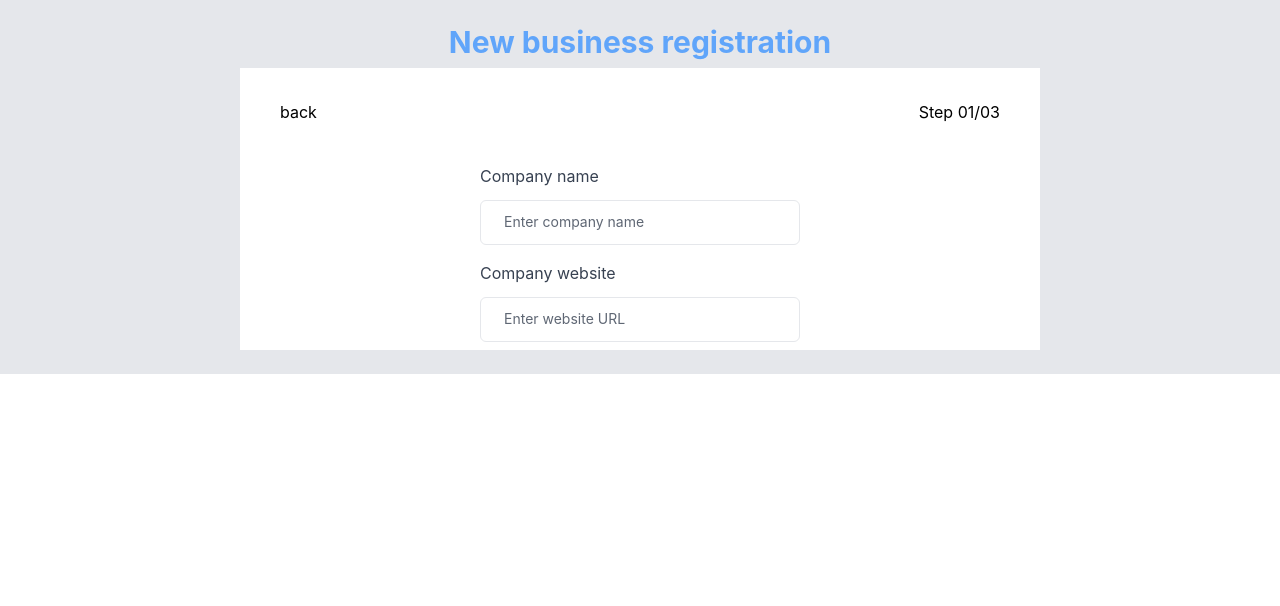
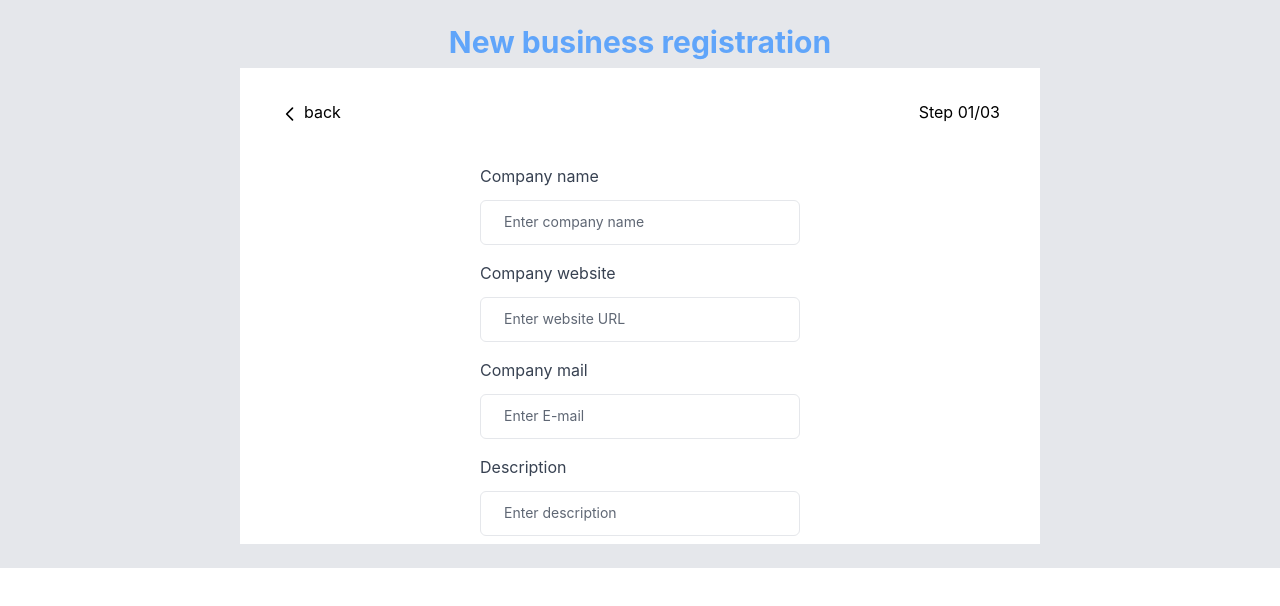
Before and after one commit to KartikB34/Businessportal, a React (Create React App) app: page /signup in a window 1280 px wide. Shown: the top 606 px of the page. Built offline with nearby package versions, Linux system fonts and the light colour scheme.

Commit message:
Updated Sign up

```diff
--- a/src/components/InputField.jsx
+++ b/src/components/InputField.jsx
@@ -1,4 +1,5 @@
 import React from 'react'
+//DO copy the code from index.css
 
 const InputField = ({type,placeholder}) => {
   return (
--- a/src/components/login/SignupOne.jsx
+++ b/src/components/login/SignupOne.jsx
@@ -1,12 +1,16 @@
 import React from 'react'
 import InputField from '../InputField'
+import { ChevronLeftIcon } from '@heroicons/react/outline'
 
 const SignupOne = () => {
   return (
     <div className='w-[50rem] flex flex-col items-center'>
 
       <div className='w-full flex px-10 my-8 justify-between'>
-        <a href='/'> <p>back</p> </a>
+        <a href='/' className='flex flex-row'>
+          <ChevronLeftIcon className='mr-1 h-5 mt-1'/>
+          <p>back</p>
+        </a>
         <p>Step 01/03</p>
       </div>
 
@@ -20,6 +24,16 @@ const SignupOne = () => {
         <InputField type='text' placeholder="Enter website URL" />
       </div>
 
+      <div className='my-2'>
+        <p className='text-gray-700 mb-3'>Company mail</p>
+        <InputField type='email' placeholder="Enter E-mail" />
+      </div>
+
+      <div className='my-2'>
+        <p className='text-gray-700 mb-3'>Description</p>
+        <InputField type='email' placeholder="Enter description" />
+      </div>
+
     </div>
   )
 }
```
